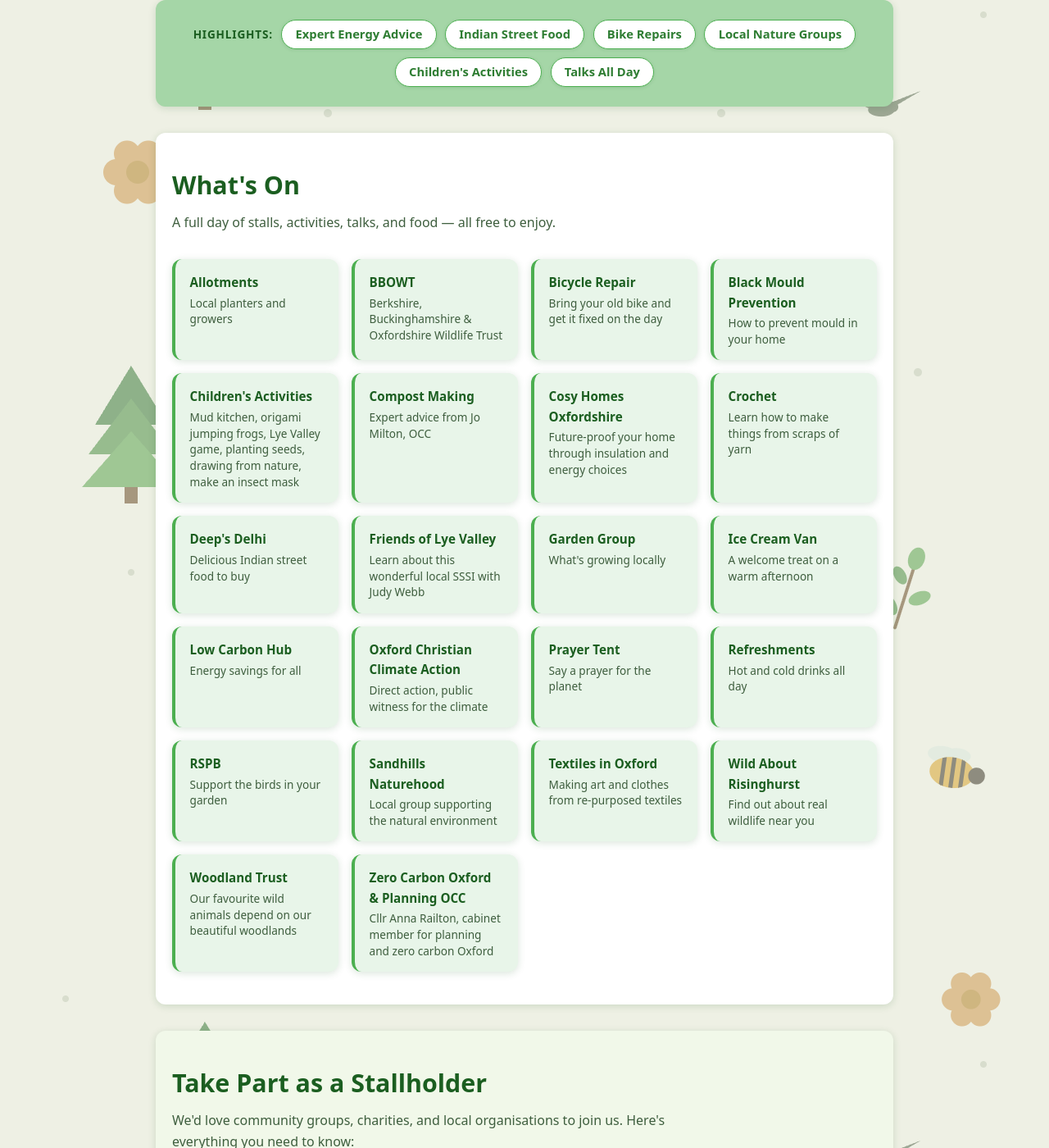
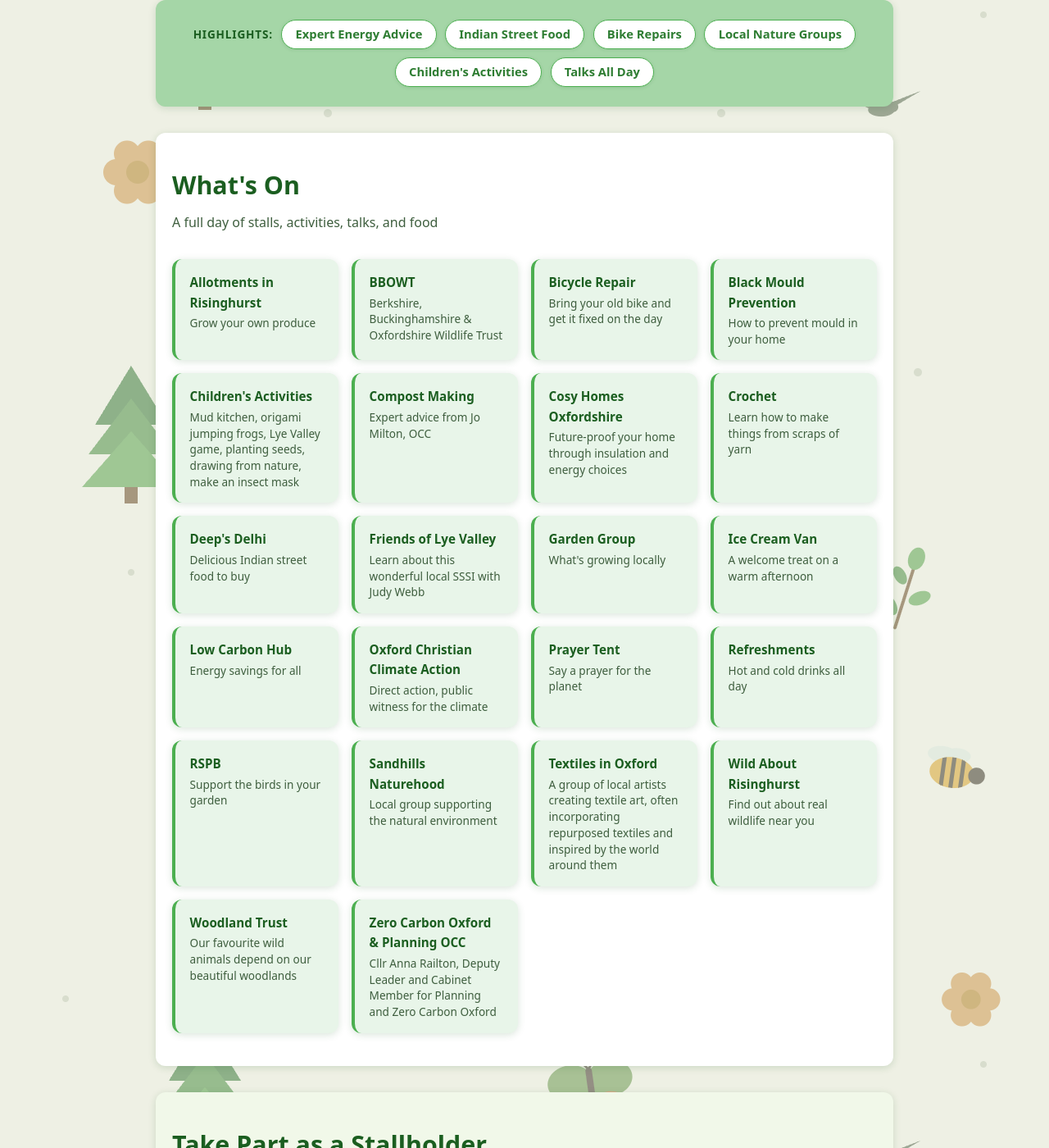
Before and after one commit to LatinRickshaw/eco-fest, a Jekyll site: the page built from index.html, in a window 1280 px wide and 1400 px high, scrolled down 982 px. Shown: the whole window at 82% size. Built offline with Jekyll 4.4.1, drawn with Linux system fonts in a browser that asks for light colours; some of the changed text lies outside the part shown.

Commit message:
fix: typos and content

```diff
--- a/_config.yml
+++ b/_config.yml
@@ -14,8 +14,8 @@
 event_time: "11am – 3pm"
 event_venue: "URC, Collinwood Road, Risinghurst, Oxford OX3 8HW"
 registration_deadline: "Monday 13 July 2026"
-contact_email: "tbc"
-stallholder_email: "tbc"
+contact_email: "headington.churches.events@outlook.com"
+stallholder_email: "headington.churches.events@outlook.com"
 organiser: "Churches Together in Headington"
 organiser_website: "https://www.headington.churches.org"
 
--- a/_data/stalls.yml
+++ b/_data/stalls.yml
@@ -1,8 +1,8 @@
 # Stalls and activities shown in the "What's On" grid.
 # Each entry needs a `name`; `desc` is optional but recommended.
 
-- name: Allotments
-  desc: Local planters and growers
+- name: Allotments in Risinghurst
+  desc: Grow your own produce
 
 - name: BBOWT
   desc: Berkshire, Buckinghamshire & Oxfordshire Wildlife Trust
@@ -56,7 +56,7 @@
   desc: Local group supporting the natural environment
 
 - name: Textiles in Oxford
-  desc: Making art and clothes from re-purposed textiles
+  desc: A group of local artists creating textile art, often incorporating repurposed textiles and inspired by the world around them
 
 - name: Wild About Risinghurst
   desc: Find out about real wildlife near you
@@ -65,4 +65,4 @@
   desc: Our favourite wild animals depend on our beautiful woodlands
 
 - name: Zero Carbon Oxford & Planning OCC
-  desc: Cllr Anna Railton, cabinet member for planning and zero carbon Oxford
+  desc: Cllr Anna Railton, Deputy Leader and Cabinet Member for Planning and Zero Carbon Oxford
--- a/index.html
+++ b/index.html
@@ -84,7 +84,7 @@
   <div class="container">
     <h2 class="section-title">What's On</h2>
     <p class="section-intro">
-      A full day of stalls, activities, talks, and food — all free to enjoy.
+      A full day of stalls, activities, talks, and food
     </p>
 
     <div class="cards-grid">
```
